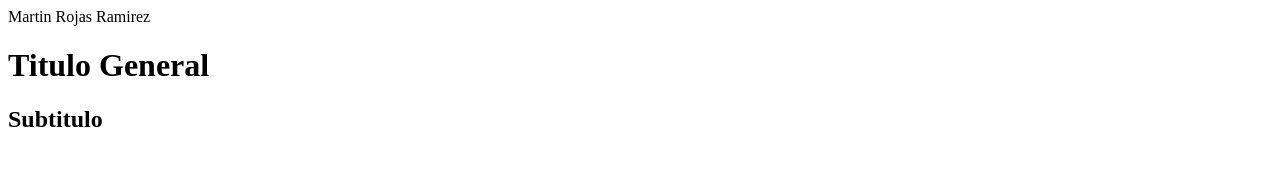
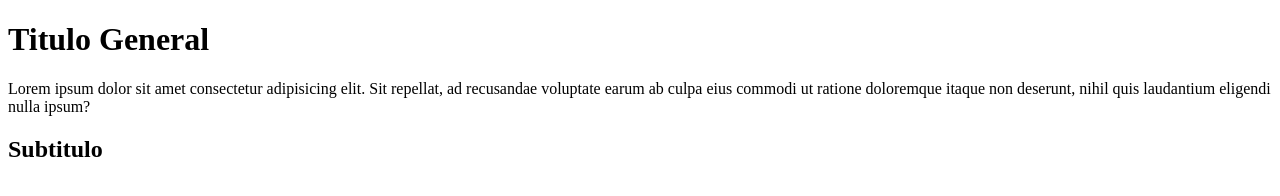
Before and after one commit to MartinIsRoRa/repositorio01, a plain HTML site: page index.html in a window 1280 px wide. Drawn offline with Linux system fonts and the light colour scheme.

Commit message:
Control 3

```diff
--- a/index.html
+++ b/index.html
@@ -6,8 +6,12 @@
     <title>Mi Primera Pagina</title>
 </head>
 <body>
-    Martin Rojas Ramirez
     <h1>Titulo General</h1>
+    Lorem ipsum dolor sit amet consectetur adipisicing elit.
+    Sit repellat, ad recusandae voluptate earum ab culpa eius
+    commodi ut ratione doloremque itaque non deserunt, nihil
+    quis laudantium eligendi nulla ipsum?
+
     <h2>Subtitulo</h2>
 
 </body>
```
